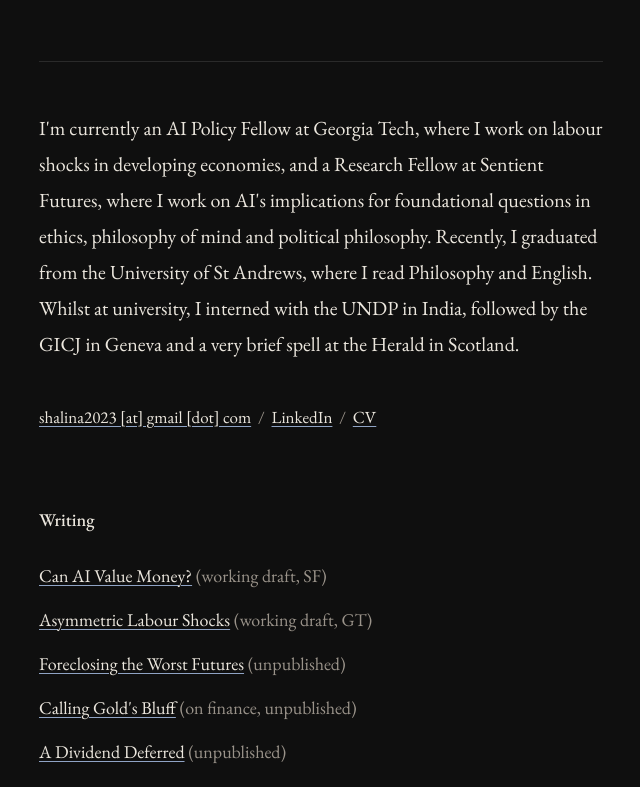
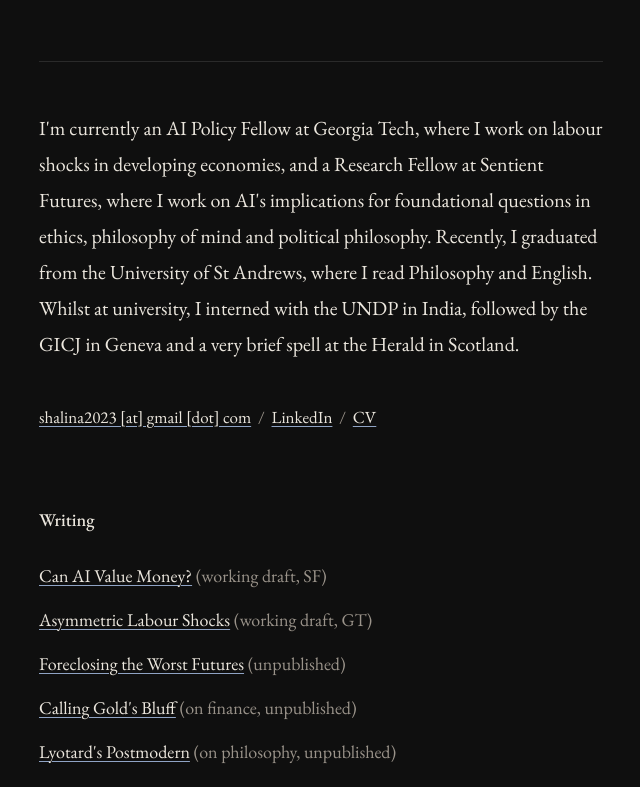
Before and after one commit to shalinaprakash/shalinaprakash.github.io, a plain HTML site: page index.html in a window 1280 px wide. Shown: the part 163-950 px from the top of the page, without its empty margins (319-959 px from the left). Drawn offline with nearby package versions, Linux system fonts and the light colour scheme; no server answers.

Commit message:
Add files via upload

```diff
--- a/index.html
+++ b/index.html
@@ -38,6 +38,7 @@
       <li><a href="https://docs.google.com/document/d/1WU4fTJcgNQfVUM3eV580-Beoxgdh5TnA9tSKdEa7jFw/edit" target="_blank" rel="noopener">Foreclosing the Worst Futures</a> (unpublished)</li>
       <li id="substack-anchor" hidden></li>
       <li><a href="https://docs.google.com/document/d/1GWw2Gp4fruuqWdS_UzZATDzmch8oCxVxcd2z2sCk6uo/edit" target="_blank" rel="noopener">Calling Gold's Bluff</a> (on finance, unpublished)</li>
+      <li><a href="https://docs.google.com/document/d/1-Y0QZXsT9-UJKNKJLRJO0lix0ernnsnb7S4g1M3BkJk/edit" target="_blank" rel="noopener">Lyotard's Postmodern</a> (on philosophy, unpublished)</li>
       <li><a href="https://docs.google.com/document/d/1telvPKvQS-M9gWKitKqM_6ZhS6jhcnT-_hRTCbfvQHg/edit" target="_blank" rel="noopener">A Dividend Deferred</a> (unpublished)</li>
     </ul>
 
```
